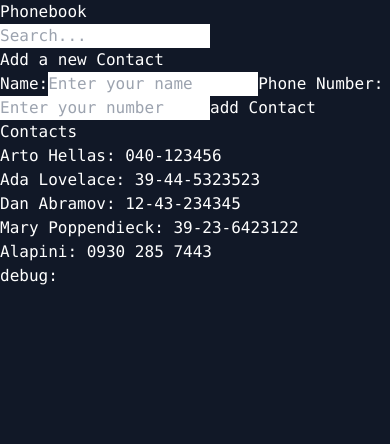
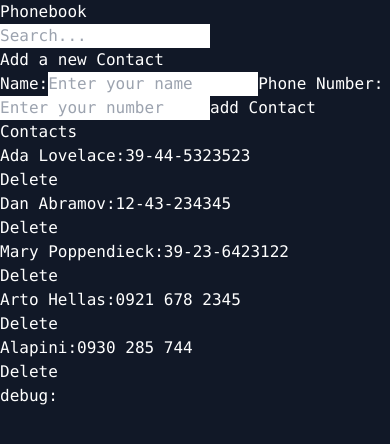
Before and after one commit to Mr-Fred/react_learning, a React (Vite) app: page / in a window 390 px wide. Shown: the top 444 px of the page. Built offline with nearby package versions, Linux system fonts and the light colour scheme; data requests are answered from the project's data file; the HTML template or start-up script is replaced by a standard one.

Commit message:
Added json-server for crud operation support.
Added functionality to validate contact before adding to phonebook

```diff
--- a/db.json
+++ b/db.json
@@ -23,11 +23,6 @@
   ],
   "phonebook": [
     {
-      "name": "Arto Hellas",
-      "number": "040-123456",
-      "id": "1"
-    },
-    {
       "name": "Ada Lovelace",
       "number": "39-44-5323523",
       "id": "2"
@@ -43,9 +38,14 @@
       "id": "4"
     },
     {
-      "id": "1013",
+      "id": "7434",
+      "name": "Arto Hellas",
+      "number": "0921 678 2345"
+    },
+    {
       "name": "Alapini",
-      "number": "0930 285 7443"
+      "number": "0930 285 744",
+      "id": "1ed8"
     }
   ]
 }
--- a/src/App.jsx
+++ b/src/App.jsx
@@ -3,7 +3,7 @@ import { useState, useEffect } from 'react'
 import Contacts from './components/Contacts'
 import ContactForm from './components/ContactForm'
 import Filter from './components/Filter'
-import { areTheTwoObjEqual } from './lib/utilities'
+// import { areTheTwoObjEqual } from './lib/utilities'
 import contactService from './lib/phonebook'
 
 
@@ -52,20 +52,47 @@ const App = () => {
 
   const handleFormSubmission = (event) => {
     event.preventDefault()
+
     const phonebookObject = {
       name: newName,
       number: newNumber
     }
-    // let's check if the new entry already exist
-    const isEntryExist = phonebook.some(
-      person => areTheTwoObjEqual(person, phonebookObject)
+
+    // let's check if the new entry already exist then update or add new entry to the database
+    phonebook.find(
+      person => {
+        if (person.name === newName && person.number === newNumber) {
+          alert(`${newName} is already in the phonebook. Cancelling operation`);
+          return; // Exact Match - Cancel
+        } else if (person.name === newName && person.number !== newNumber) {
+          const update = window.confirm(
+            `${newName} is already in the phonebook, replace the old number with a new one?`
+          );
+          return update
+          ? contactService
+              .updateContact(person.id, phonebookObject)
+              // eslint-disable-next-line no-unused-vars
+              .then( newContact => {
+                contactService.getAllContacts()
+                .then(contacts => {
+                  setPhonebook(contacts)
+                })
+                .catch(error => {
+                  console.log(error)
+                })
+                setNewName('')
+                setNewNumber('')
+              })
+
+              .catch(
+                error => {
+                  console.log(error)
+                }
               )
-
-    if(isEntryExist){
-      alert(`${newName} is already in the phonebook`);
-      return;
-    } else {
-      contactService
+          : window.confirm(
+            `There is a contact with name ${newName}. Do you want to add a new contact with the same name?`
+          )
+          ? contactService
               .addNewContact(phonebookObject)
               .then(newContact => {
                 setPhonebook(phonebook.concat(newContact))
@@ -75,8 +102,96 @@ const App = () => {
               .catch(error => {
                 console.log(error)
               })
+          : alert(`${newName} is already in the phonebook. Cancelling operation`);
         }
 
+      }
+    );
+    setNewName('')
+    setNewNumber('')
+    // Temporary solution to validate and update or add new entry to the database
+    // if(isEntryExist.at(-1) === 'cancel'){
+    //   alert(`${newName} is already in the phonebook. Cancelling operation`);
+    //   return;
+    // } else if(isEntryExist.at(-1) === 'update') {
+    //   contactService
+    //     .updateContact(phonebookObject)
+    //     .then(newContact => {
+    //       setPhonebook(phonebook.concat(newContact))
+    //       setNewName('')
+    //       setNewNumber('')
+    //     })
+    //     .catch(
+    //       error => {
+    //         console.log(error)
+    //       }
+    //     )
+    // } else {
+    //   contactService
+    //     .addNewContact(phonebookObject)
+    //     .then(newContact => {
+    //       setPhonebook(phonebook.concat(newContact))
+    //       setNewName('')
+    //       setNewNumber('')
+    //     })
+    //     .catch(error => {
+    //       console.log(error)
+    //     })
+    // }
+
+    // if (existingEntry) {
+    //   // Existing entry found, handle based on returned value
+    //   if (existingEntry === true) { // Exact Match (returned true)
+    //     alert(`${newName} is already in the phonebook. Cancelling operation`);
+    //   } else if (existingEntry === 'update') {
+    //     // Update existing contact
+    //     contactService
+    //       .updateContact(phonebookObject)
+    //       .then(updatedContact => {
+    //         // Update phonebook state with updated contact
+    //         setPhonebook(phonebook.map(contact => (contact.id === updatedContact.id ? updatedContact : contact)));
+    //         setNewName('');
+    //         setNewNumber('');
+    //       })
+    //       .catch(error => console.error(error));
+    //   } else { // existingEntry === 'continue' (Add new contact with same name)
+    //     // Add new contact
+    //     contactService
+    //       .addNewContact(phonebookObject)
+    //       .then(newContact => {
+    //         setPhonebook(phonebook.concat(newContact));
+    //         setNewName('');
+    //         setNewNumber('');
+    //       })
+    //       .catch(error => console.error(error));
+    //   }
+    // } else {
+    //   // No existing entry, add new contact
+    //   contactService
+    //     .addNewContact(phonebookObject)
+    //     .then(newContact => {
+    //       setPhonebook(phonebook.concat(newContact));
+    //       setNewName('');
+    //       setNewNumber('');
+    //     })
+    //     .catch(error => console.error(error));
+    // }
+
+  }
+
+  const deleteContact = (id, name) => {
+    if(window.confirm(`Are you sure you want to delete ${name}?`)){
+      contactService
+      .deleteContact(id)
+      .catch(
+        error => {
+          console.log(error)
+        }
+      )
+    setPhonebook(phonebook.filter(
+      person => person.id !== id
+    ))
+    }
   }
 
   return (
@@ -95,7 +210,9 @@ const App = () => {
         newName={newName}
         newNumber={newNumber}
       />
-      <Contacts phonebook={phonebook} />
+      <Contacts
+        deletePerson={deleteContact}
+        phonebook={phonebook} />
       <div>debug: {newName}</div>
     </div>
   )
--- a/src/components/Contacts.jsx
+++ b/src/components/Contacts.jsx
@@ -1,8 +1,6 @@
 import propTypes from 'prop-types';
 
-
-
-const Contacts = ({phonebook}) => {
+const Contacts = ({phonebook, deletePerson}) => {
   return (
     <div className='border-b-2 border-gray-700'>
     <h2 className="text-xl font-bold uppercase tracking-wide bg-gradient-to-r from-blue-500 to-purple-500 text-transparent bg-clip-text py-2">
@@ -10,10 +8,18 @@ const Contacts = ({phonebook}) => {
     </h2>
     <ul className='list-none p-0'>
     {phonebook.map(person =>
-      <li key={person.name}
-      className="bg-gray-800 p-3 rounded-md mb-2"
-      >{person.name}: {person.number}
-      </li>
+      <li key={person.id} className="bg-gray-800 p-3 rounded-md mb-2 flex items-center justify-between">
+      <div className="flex-start flex items-center space-x-5">
+        <span className="text-lg font-medium text-white">{person.name}:</span>
+        <span className="text-base text-gray-300">{person.number}</span>
+      </div>
+      <button
+        className='px-3 border border-transparent hover:bg-red-500 hover:text-white rounded-md text-red-700 focus:outline-none'
+        onClick={() => deletePerson(person.id, person.name)}
+      >
+        Delete
+      </button>
+    </li>
     )}
     </ul>
   </div>
@@ -21,7 +27,8 @@ const Contacts = ({phonebook}) => {
 }
 
 Contacts.propTypes = {
-  phonebook: propTypes.array.isRequired
+  phonebook: propTypes.array.isRequired,
+  deletePerson: propTypes.func.isRequired,
 }
 
 export default Contacts
--- a/src/lib/utilities.js
+++ b/src/lib/utilities.js
@@ -2,16 +2,19 @@
 
 function areTheTwoObjEqual(obj1, obj2) {
   'use strict'
+
 
   // verify if obj are empty and if either variable is empty
   // we can instantly compare them and check for equality.
   if (Object.keys(obj1).length === 0 && Object.keys(obj2).length === 0) {
     return true
   }
+
   // Check if obj constructors are equal. If true both obj must be of same type.
   if (obj1.constructor !== obj2.constructor) {
     return false
   }
+
   //check what type one of the objects is, and then compare them
   if (obj1 instanceof Function || obj1 instanceof RegExp) {
     return obj1 === obj2
```
Lines whose indentation alone changed are shown as unchanged.
